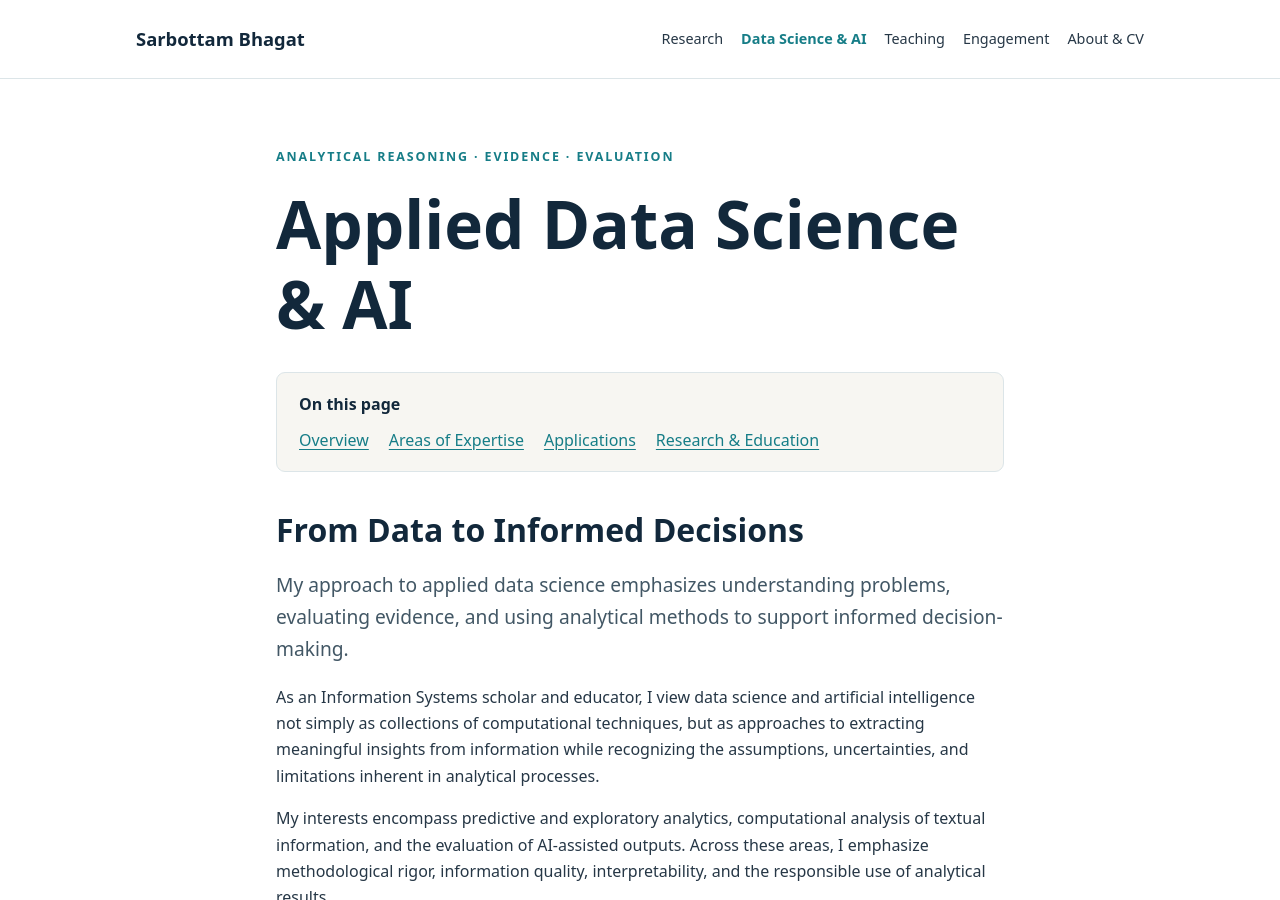
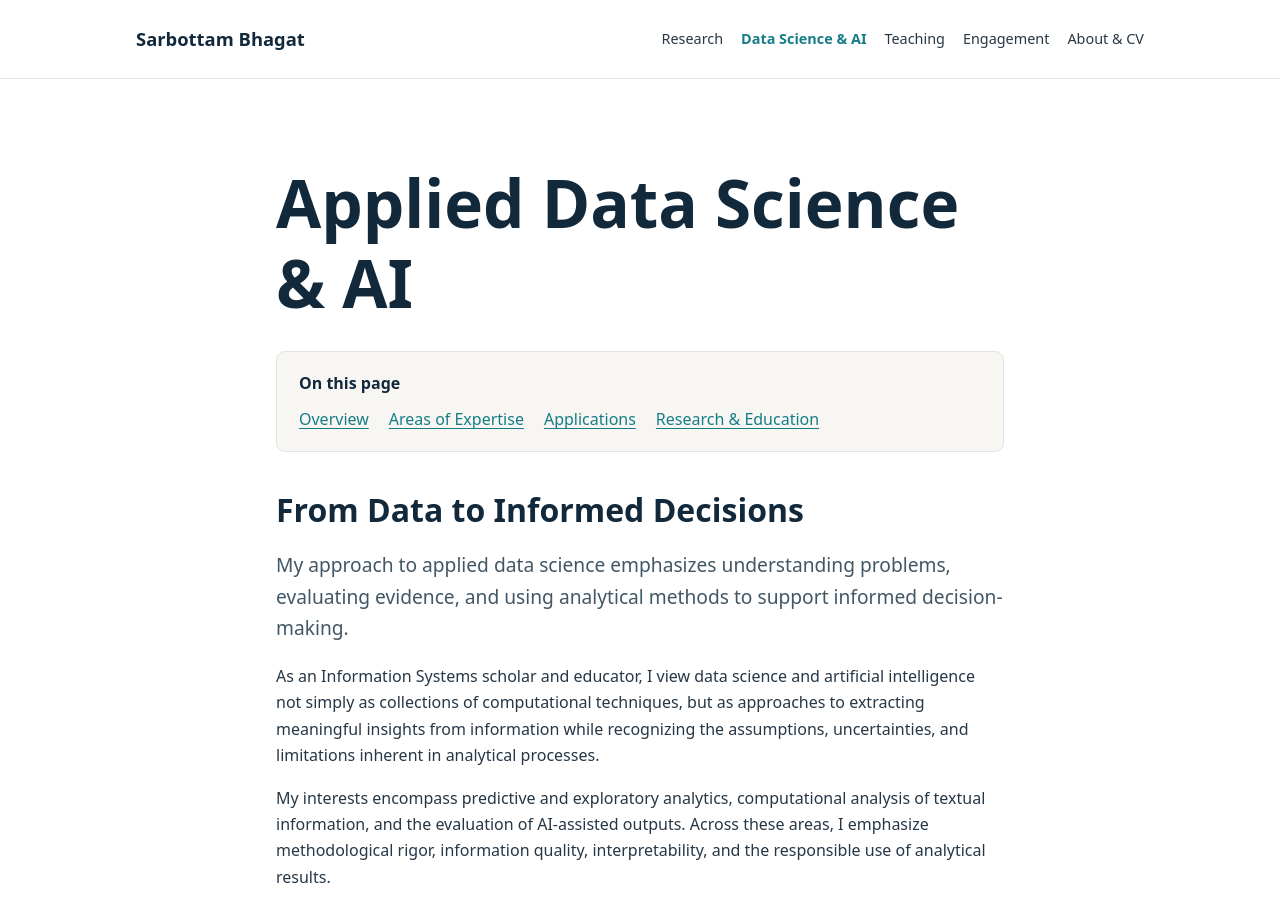
Before and after one commit to sarbottambhagat/sarbottambhagat.github.io, a Jekyll site: the page built from applied-data-science.md, in a window 1280 px wide and 900 px high. Built offline with Jekyll 4.4.1, drawn with Linux system fonts in a browser that asks for light colours.

Commit message:
Remove redundant page eyebrow label

```diff
--- a/applied-data-science.md
+++ b/applied-data-science.md
@@ -5,7 +5,6 @@ slug: applied-data-science
 permalink: /applied-data-science/
 ---
 <section class="section"><div class="wrap content">
-<div class="eyebrow">Analytical Reasoning · Evidence · Evaluation</div>
 <h1>Applied Data Science &amp; AI</h1>
 <nav class="page-toc" aria-label="On this page"><strong>On this page</strong><ul><li><a href="#overview">Overview</a></li><li><a href="#expertise">Areas of Expertise</a></li><li><a href="#applications">Applications</a></li><li><a href="#connections">Research & Education</a></li></ul></nav>
 <h2 id="overview">From Data to Informed Decisions</h2>
```
